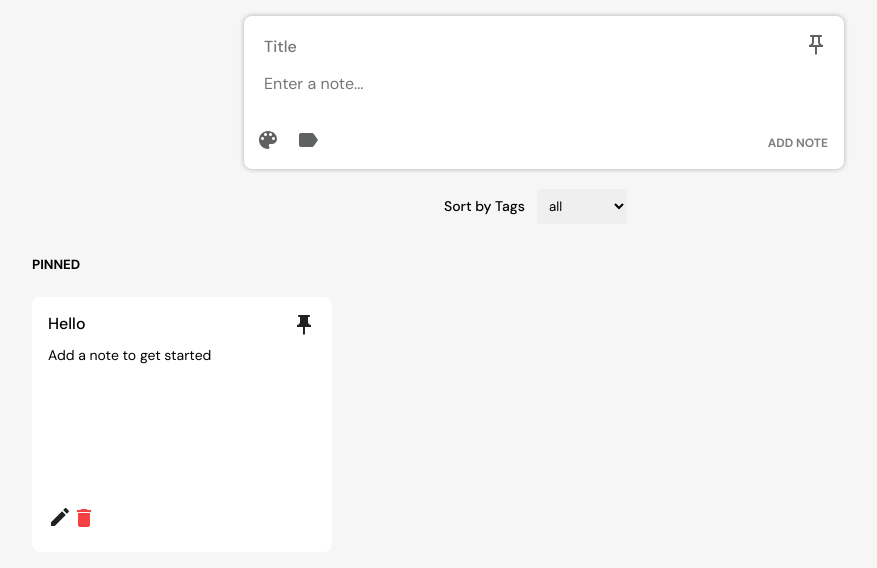
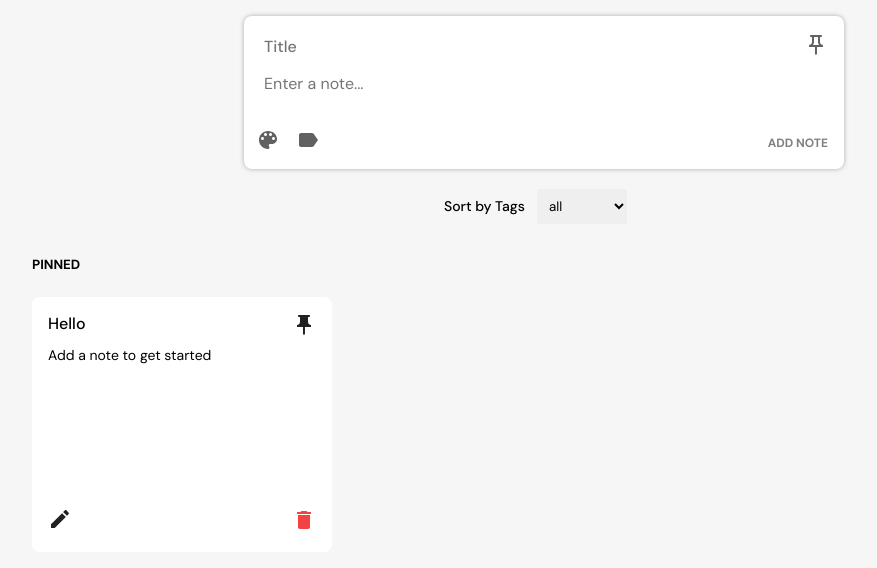
Before and after one commit to tejpatelme/my-notes-app, a React (Create React App) app: page / in a window 1280 px wide. Shown: the top 568 px of the page, without its empty margins (96-973 px from the left). Built offline with nearby package versions, Linux system fonts and the light colour scheme.

Commit message:
style : add div to contain buttons

```diff
--- a/src/components/NoteCard.css
+++ b/src/components/NoteCard.css
@@ -17,10 +17,11 @@
 	right: 16px;
 }
 
-.remove-button {
-	position: absolute;
-	bottom: 16px;
-	right: 16px;
+.note-buttons {
+	width: 100%;
+	padding: 8px 0 0 0;
+	display: flex;
+	justify-content: space-between;
 }
 
 .title {
@@ -37,7 +38,7 @@
 }
 
 .tags {
-	padding: 12px 0;
+	padding: 6px 0 12px 0;
 	display: flex;
 	flex-flow: row nowrap;
 	overflow-x: scroll;
```
